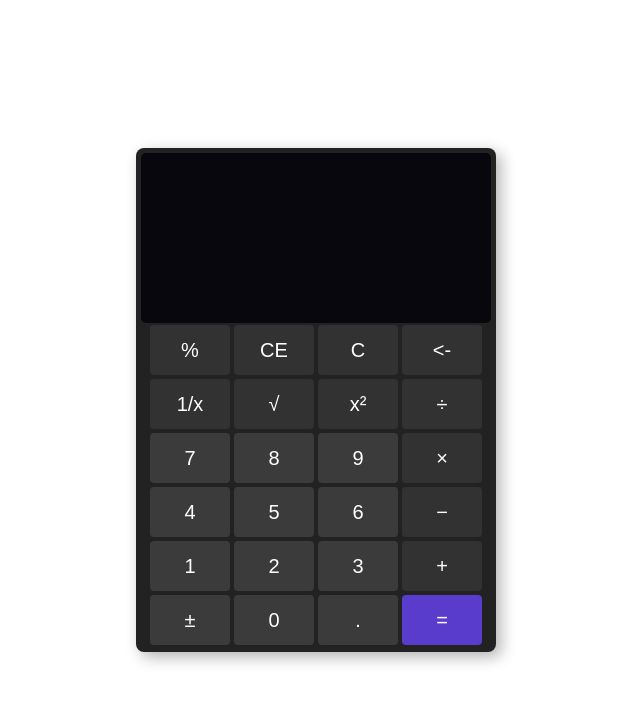
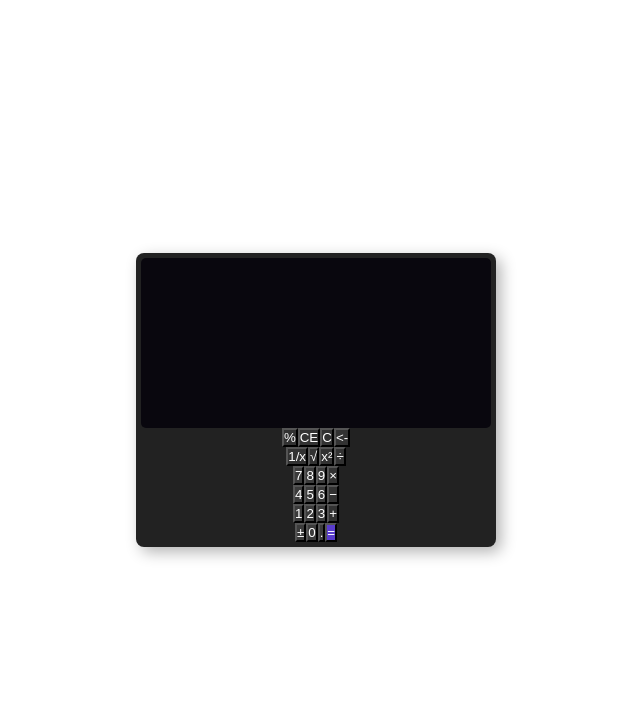
Before and after one commit to Ngocnguyen2708/caculator, a plain HTML site: page index.html in a window 1280 px wide. Shown: the whole page, without its empty margins (324-964 px from the left). Drawn offline with Linux system fonts and the light colour scheme.

Commit message:
Update index.html

```diff
--- a/index.html
+++ b/index.html
@@ -15,43 +15,44 @@
                     <input type="text" id="result" readonly>
                 </div>
                 <div>
-                    <input type="button" value="%" class="func-btn" onclick="appendValue('%')">
-                    <input type="button" value="CE" class="func-btn" onclick="clearDisplay()">
-                    <input type="button" value="C" class="func-btn" onclick="clearDisplay()">
-                    <input type="button" value="<-" class="func-btn" onclick="deleteLastChar()">
+                    <button class="func-btn" onclick="appendValue('%')">%</button>
+                    <button class="func-btn" onclick="clearDisplay()">CE</button>
+                    <button class="func-btn" onclick="clearDisplay()">C</button>
+                    <button class="func-btn" onclick="deleteLastChar()">&lt;-</button>
                 </div>
                 <div>
-                    <input type="button" value="1/x" class="func-btn" onclick="reciprocal()">
-                    <input type="button" value="√" class="func-btn" onclick="squareRoot()">
-                    <input type="button" value="x²" class="func-btn" onclick="squareNumber()">
-                    <input type="button" value="÷" class="op-btn" onclick="appendValue('/')">
+                    <button class="func-btn" onclick="reciprocal()">1/x</button>
+                    <button class="func-btn" onclick="squareRoot()">√</button>
+                    <button class="func-btn" onclick="squareNumber()">x²</button>
+                    <button class="op-btn" onclick="appendValue('/')">÷</button>
                 </div>
                 <div>
-                    <input type="button" value="7" class="num-btn" onclick="appendValue('7')">
-                    <input type="button" value="8" class="num-btn" onclick="appendValue('8')">
-                    <input type="button" value="9" class="num-btn" onclick="appendValue('9')">
-                    <input type="button" value="×" class="op-btn" onclick="appendValue('*')">
+                    <button class="num-btn" onclick="appendValue('7')">7</button>
+                    <button class="num-btn" onclick="appendValue('8')">8</button>
+                    <button class="num-btn" onclick="appendValue('9')">9</button>
+                    <button class="op-btn" onclick="appendValue('*')">×</button>
                 </div>
                 <div>
-                    <input type="button" value="4" class="num-btn" onclick="appendValue('4')">
-                    <input type="button" value="5" class="num-btn" onclick="appendValue('5')">
-                    <input type="button" value="6" class="num-btn" onclick="appendValue('6')">
-                    <input type="button" value="−" class="op-btn" onclick="appendValue('-')">
+                    <button class="num-btn" onclick="appendValue('4')">4</button>
+                    <button class="num-btn" onclick="appendValue('5')">5</button>
+                    <button class="num-btn" onclick="appendValue('6')">6</button>
+                    <button class="op-btn" onclick="appendValue('-')">−</button>
                 </div>
                 <div>
-                    <input type="button" value="1" class="num-btn" onclick="appendValue('1')">
-                    <input type="button" value="2" class="num-btn" onclick="appendValue('2')">
-                    <input type="button" value="3" class="num-btn" onclick="appendValue('3')">
-                    <input type="button" value="+" class="op-btn" onclick="appendValue('+')">
+                    <button class="num-btn" onclick="appendValue('1')">1</button>
+                    <button class="num-btn" onclick="appendValue('2')">2</button>
+                    <button class="num-btn" onclick="appendValue('3')">3</button>
+                    <button class="op-btn" onclick="appendValue('+')">+</button>
                 </div>
                 <div>
-                    <input type="button" value="±" class="num-btn" onclick="toggleSign()">
-                    <input type="button" value="0" class="num-btn" onclick="appendValue('0')">
-                    <input type="button" value="." class="num-btn" onclick="appendValue('.')">
-                    <input type="button" value="=" class="equal" onclick="calculateResult()">
+                    <button class="num-btn" onclick="toggleSign()">±</button>
+                    <button class="num-btn" onclick="appendValue('0')">0</button>
+                    <button class="num-btn" onclick="appendValue('.')">.</button>
+                    <button class="equal" onclick="calculateResult()">=</button>
                 </div>
             </form>
         </div>
     </div>
+
 </body>
 </html>
```
